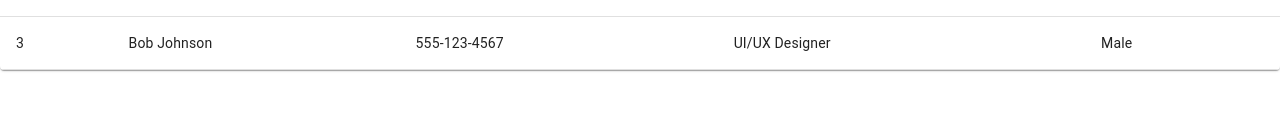
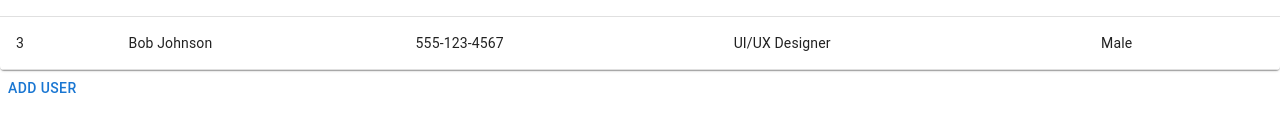
Before and after one commit to sukanyamohanty143/Digital-Staff-Management-System., a React (Create React App) app: page /registration in a window 1280 px wide. Shown: the part 257-388 px from the top of the page. Built offline with nearby package versions, Linux system fonts and the light colour scheme.

Commit message:
Admin page complelted ui and fetching dummyData

```diff
--- a/src/App.js
+++ b/src/App.js
@@ -5,7 +5,7 @@ import React from 'react';
 import  Home  from "./Components/Pages/Home";
 import  Registration  from "./Components/Pages/Registration";
 import { BrowserRouter as Router, Route, Routes } from 'react-router-dom';
-import Admin from "./Components/Pages/Admin_page/admin";
+import Admin from "./Components/Pages/Admin_page/Admin";
 function App() {
     return (
         <>
--- a/src/Components/Pages/Admin_page/admin.js
+++ b/src/Components/Pages/Admin_page/Admin.js
@@ -1,5 +1,5 @@
 import React,{useState,useEffect} from "react"
-import {TableContainer,Table,TableHead,TableCell,TableBody,TableRow,Paper,Typography} from "@mui/material";
+import {TableContainer,Table,TableHead,TableCell,TableBody,TableRow,Paper,Typography,Button} from "@mui/material";
 const dummyData = [
     {
       id: 1,
@@ -55,6 +55,7 @@ const Admin=()=>{
                     </TableBody>
                 </Table>
             </TableContainer>
+            <Button>Add user</Button>
         </>
     )
 }
```
